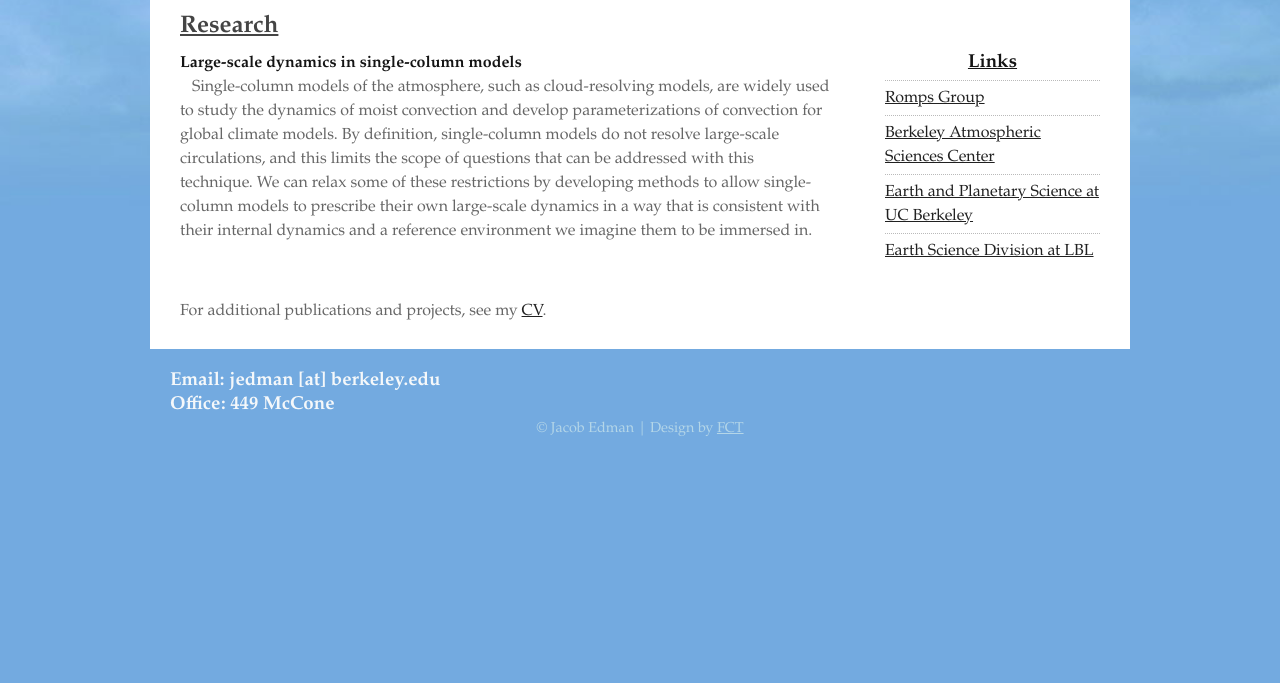
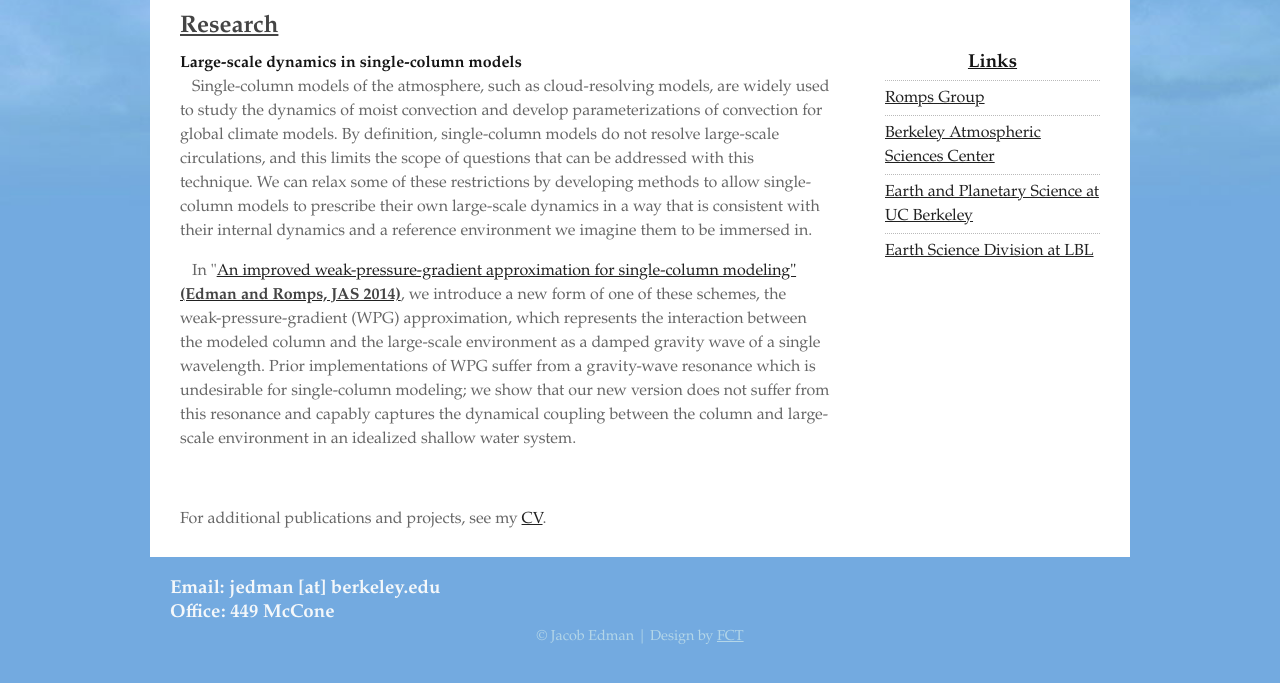
Before and after one commit to jedman/website, a plain HTML site: page research.html in a window 1280 px wide. Shown: the part 115-798 px from the top of the page. Drawn offline with nearby package versions, Linux system fonts and the light colour scheme.

Commit message:
updated research to include Edman and Romps 2014

```diff
--- a/research.html
+++ b/research.html
@@ -53,6 +53,7 @@
               <div id="box1">
 						<h4>Large-scale dynamics in single-column models</h4>
 						<p>&nbsp&nbsp Single-column models of the atmosphere, such as cloud-resolving models, are widely used to study the dynamics of moist convection and develop parameterizations of convection for global climate models.  By definition, single-column models do not resolve large-scale circulations, and this limits the scope of questions that can be addressed with this technique. We can relax some of these restrictions by developing methods to allow single-column models to prescribe their own large-scale dynamics in a way that is consistent with their internal dynamics and a reference environment we imagine them to be immersed in. </p>
+						<p>&nbsp&nbsp In &quot;<a href="http://journals.ametsoc.org/doi/abs/10.1175/JAS-D-13-0327.1">An improved weak-pressure-gradient approximation for single-column modeling&quot; <strong>(Edman and Romps, JAS 2014)</strong></a>, we introduce a new form of one of these schemes, the weak-pressure-gradient (WPG) approximation, which represents the interaction between the modeled column and the large-scale environment as a damped gravity wave of a single wavelength. Prior implementations of WPG suffer from a gravity-wave resonance which is undesirable for single-column modeling; we show that our new version does not suffer from this resonance and capably captures the dynamical coupling between the column and large-scale environment in an idealized shallow water system. </p>
 						<p>&nbsp;</p>
 						<p>
                         For additional publications and projects, see my <a href="cv.pdf">CV</a>.
```
